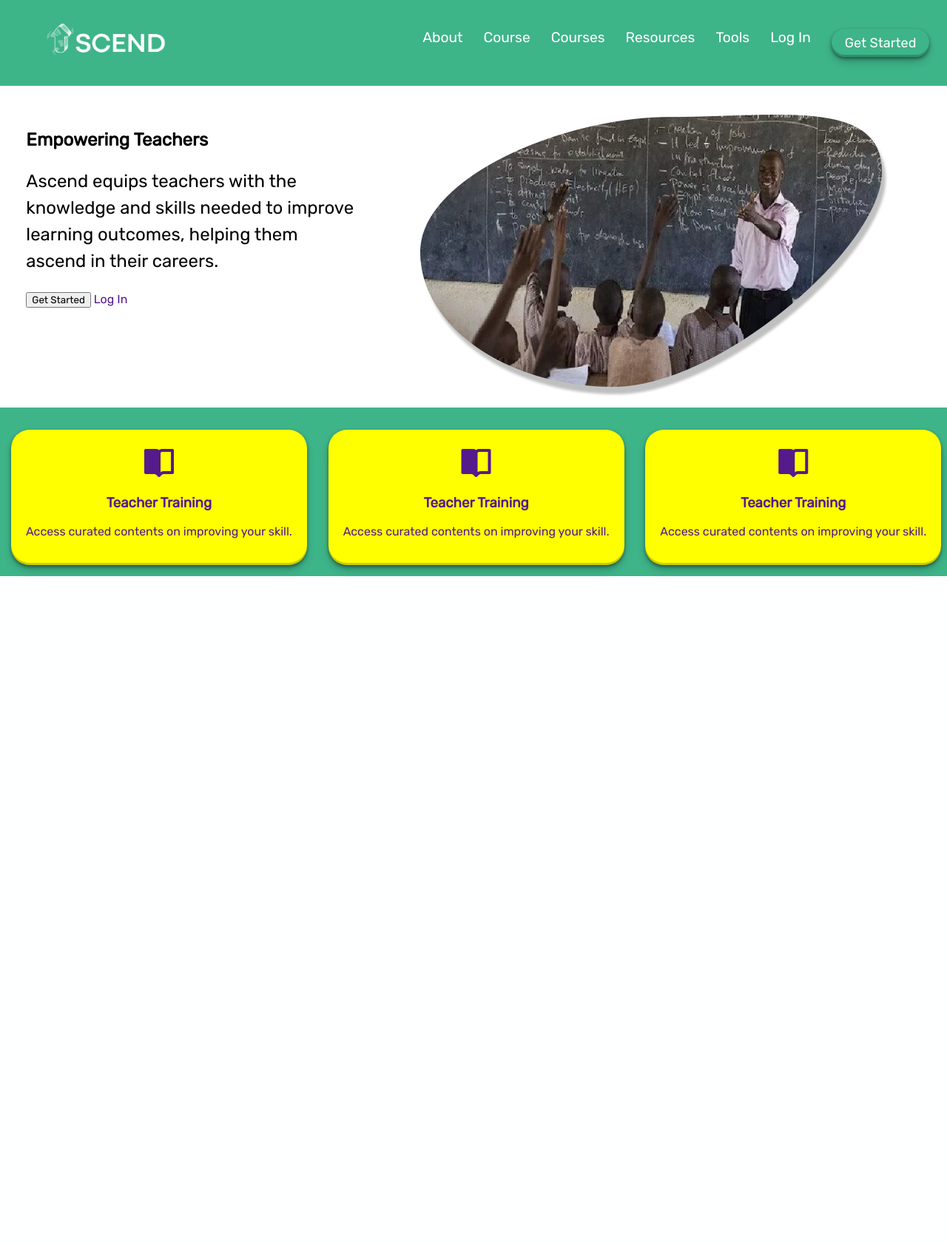
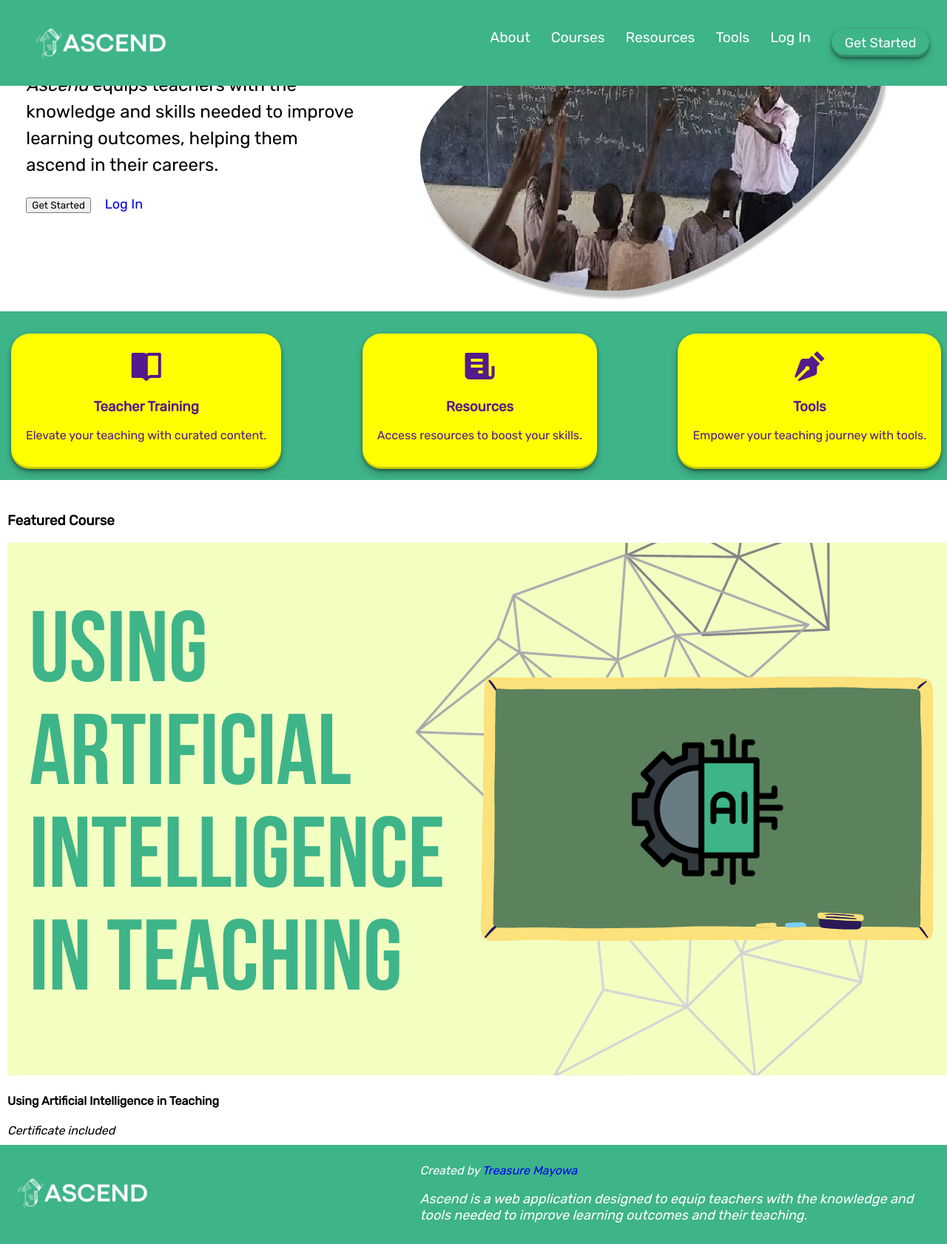
Before and after one commit to Treasure-Mayowa/Ascend, a Django app: page / in a window 1280 px wide. Shown: the whole page at 74% size. Before the commit the page ends 779 px from the top, so only its background shows below. Run offline with Django 4.2, Linux system fonts and the light colour scheme.

Commit message:
Create login, register + update with others

```diff
--- a/ascend/templates/ascend/index.html
+++ b/ascend/templates/ascend/index.html
@@ -3,19 +3,18 @@
 {% block title %}Ascend{% endblock title %}
 {% block body %}
 
-<section class="main" style="margin-top: 130px;">
+<section class="main top">
     <div class="right">
-        <img src="{% static "ascend/Teachers.png" %}" height: />
-
+        <img src="{% static "ascend/Teachers.png" %}" />
     </div>
     <div class="left">
         <h2>Empowering Teachers</h2>
-        <p style="font-size: x-large; line-height: 1.5;">Ascend equips teachers with the
+        <p style="font-size: x-large; line-height: 1.5;"><em>Ascend</em> equips teachers with the
             knowledge and skills needed to improve
             learning outcomes, helping them
             ascend in their careers.</p>
-        <a href=""><button class="button">Get Started</button></a>
-        <a href="">Log In</a>
+        <a href="{% url "register" %}"><button class="button">Get Started</button></a>
+        <a href="{% url "login" %}" style="padding: 15px; font-size: large;">Log In</a>
     </div>
 </section>
 <section class="main green">
@@ -24,23 +23,29 @@
             <div class="features">
                 <i class='bx bxs-book-open bx-lg'></i>
                 <h3>Teacher Training</h3>
-                <p>Access curated contents on improving your skill.</p>
+                <p>Elevate your teaching with curated content.</p>
             </div>
         </a>
         <a href="">
             <div class="features">
-                <i class='bx bxs-book-open bx-lg'></i>
-                <h3>Teacher Training</h3>
-                <p>Access curated contents on improving your skill.</p>
+                <i class='bx bxs-receipt bx-lg'></i>
+                <h3>Resources</h3>
+                <p>Access resources to boost your skills.</p>
             </div>
         </a>
         <a href="" class="color: #fff;">
             <div class="features">
-                <i class='bx bxs-book-open bx-lg'></i>
-                <h3>Teacher Training</h3>
-                <p>Access curated contents on improving your skill.</p>
+                <i class='bx bxs-pen bx-lg'></i>
+                <h3>Tools</h3>
+                <p>Empower your teaching journey with tools.</p>
             </div>
         </a>
     </div>
 </section>
+<section class="main featured">
+    <h3>Featured Course</h3>
+    <img src="{% static "ascend/ai-course-thumbnail.png" %}" alt="Ascend Logo" class="thumbnail" />
+    <h4>Using Artificial Intelligence in Teaching</h4>
+    <em>Certificate included</h4>
+</section>
 {% endblock body %}
--- a/ascend/templates/ascend/layout.html
+++ b/ascend/templates/ascend/layout.html
@@ -10,31 +10,37 @@
             <link rel="preconnect" href="https://fonts.googleapis.com">
             <link rel="preconnect" href="https://fonts.gstatic.com" crossorigin>
             <link href="https://fonts.googleapis.com/css2?family=Rubik&display=swap" rel="stylesheet">
-            <script src="{% static 'ascend/app.js' %}"></script>
+            <script src="{% static "ascend/app.js" %}"></script>
             <title>{% block title %}{% endblock title %}</title>
         </head>
         <body>
-            <nav>
-                <a href="javascript:void(0);" class="icon">
-                    <i class='bx bx-menu'></i>
+            <nav id="nav">
+                <a href="javascript:void(0);" class="icon" id="icon">
+                    <i class='bx bx-menu bx-lg'></i>
                 </a>
-                <a class="logo" href="">
-                    <img src="{% static "ascend/Ascend-logo.png" %}" alt="Ascend Logo" height="80"/>
+                <a class="logo" href="{% url "home" %}">
+                    <img src="{% static "ascend/Ascend.png" %}" alt="Ascend Logo" height="80"/>
                 </a>
                 <div>
                     <a href="">About</a>
-                    <a href="">Course</a>
                     <a href="">Courses</a>
                     <a href="">Resources</a>
                     <a href="">Tools</a>
                     {% if user.is_authenticated %}
-                        <a href=''><button class="button">logout</button></a>
+                        <a href="{% url "logout" %}"><button class="button">logout</button></a>
                     {% else %}
-                        <a href="">Log In</a>
-                        <a href=""><button class="button">Get Started</button></a>
+                        <a href="{% url "login" %}">Log In</a>
+                        <a href="{% url "register" %}"><button class="button">Get Started</button></a>
                     {% endif %}
                 </div>
             </nav>
             {% block body %}{% endblock body %}
         </body>
+        <footer class="main green">
+            <img src="{% static "ascend/Ascend.png" %}" alt="Ascend Logo" height="80"/>
+            <div class="right">
+                <em>Created by <a href="https://linkedin.com/in/treasure-mayowa">Treasure Mayowa</a></em>
+                <p style="font-size: large;">Ascend is a web application designed to equip teachers with the knowledge and tools needed to improve learning outcomes and their teaching.</p>
+            </div>
+        </footer>
     </html>
```
Also changed, not shown: ascend/templates/ascend/login.html (added, +23 -0 lines), ascend/templates/ascend/register.html (added, +29 -0 lines).
